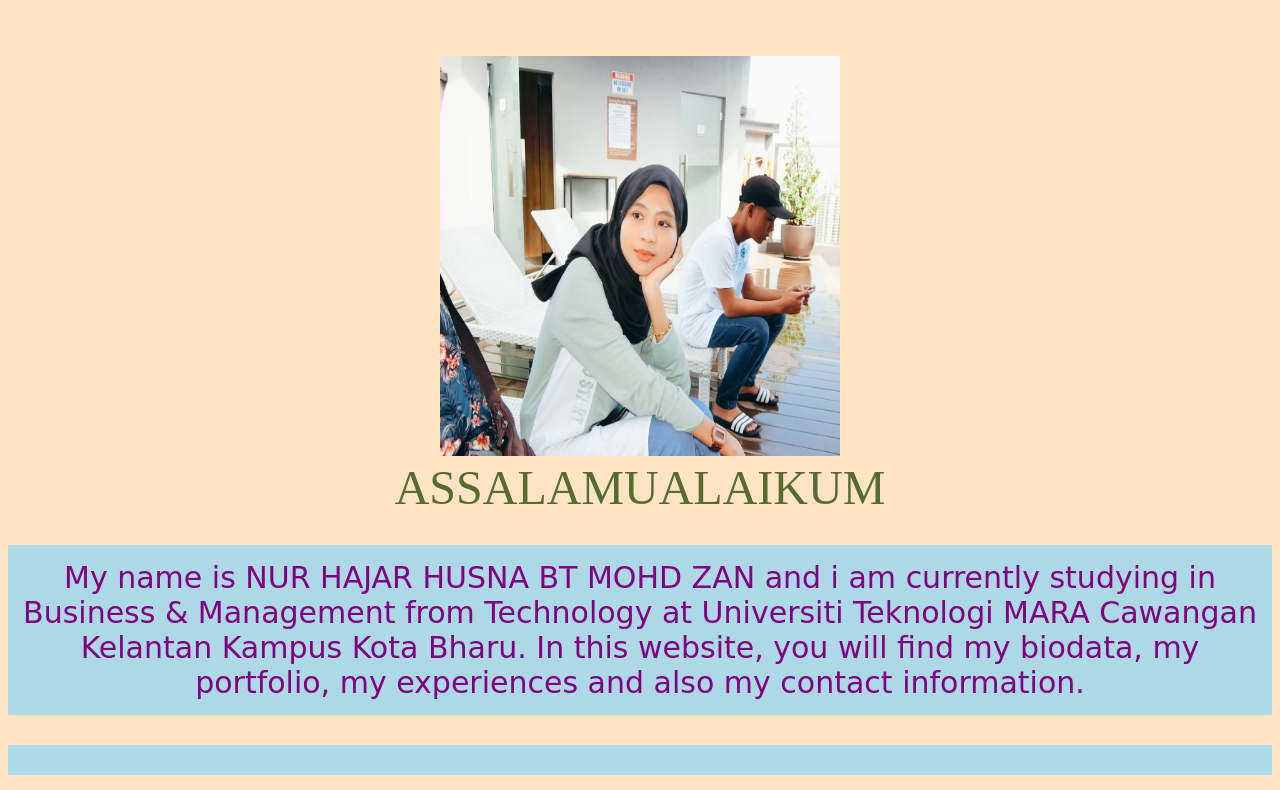
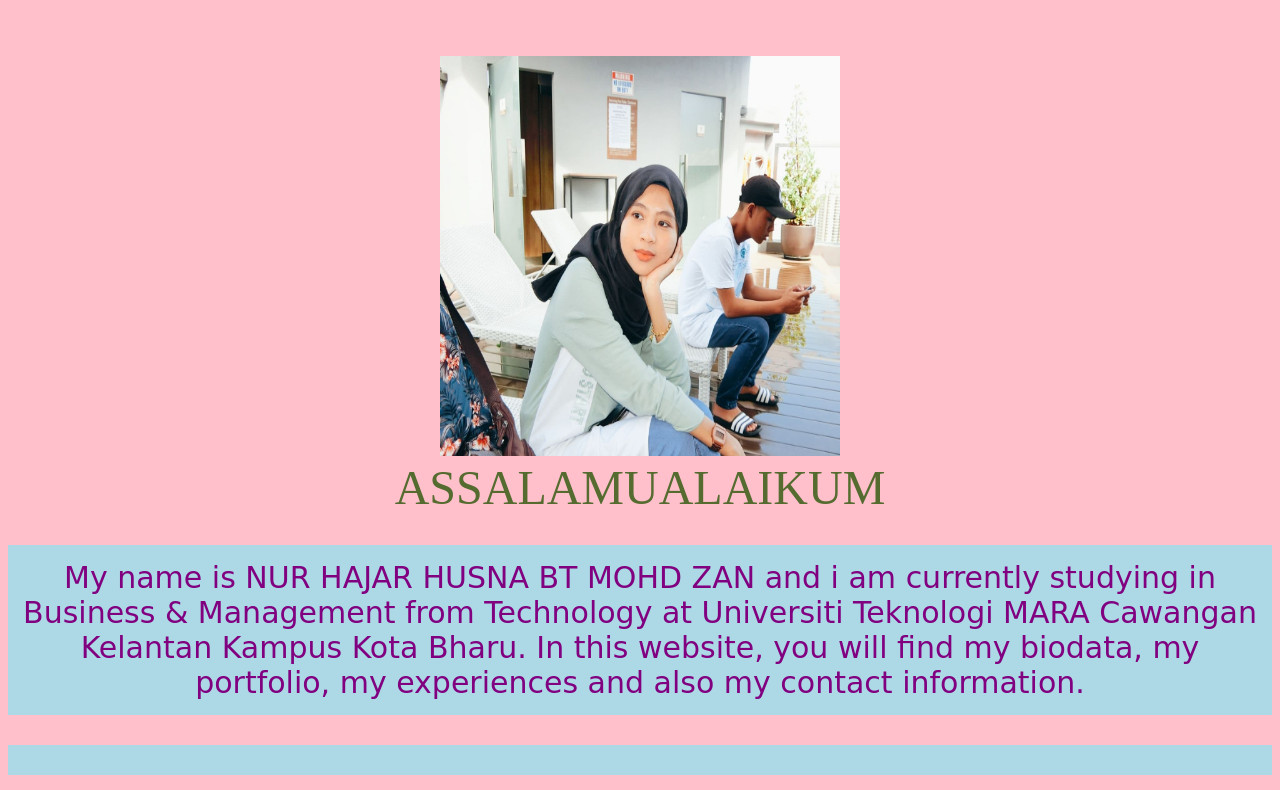
Before and after one commit to hajarnana/taskdec, a plain HTML site: page index.html in a window 1280 px wide. Shown: the part 199-989 px from the top of the page. Drawn offline with Linux system fonts and the light colour scheme.

Commit message:
Update style.css

```diff
--- a/style.css
+++ b/style.css
@@ -1,6 +1,6 @@
 body
     {
-        background-color: bisque;
+        background-color: pink;
     }
 
 h1
```
